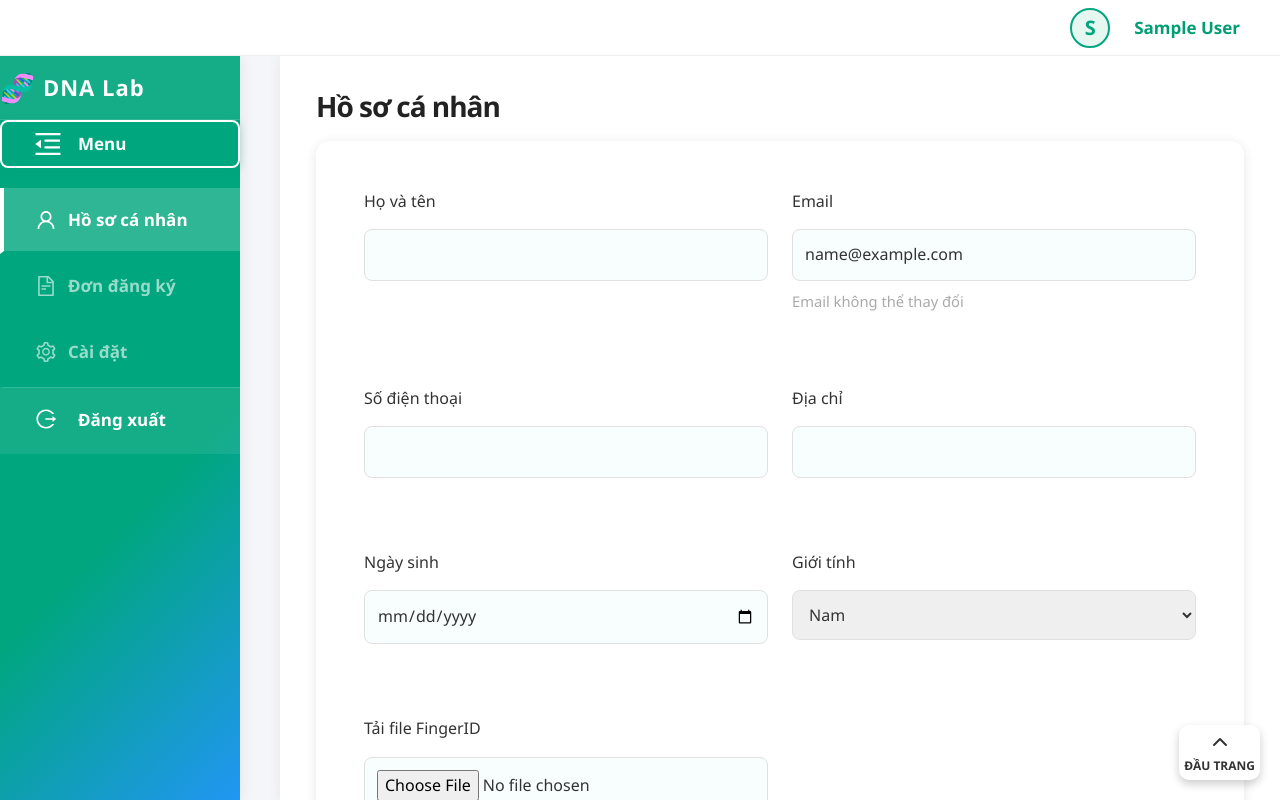
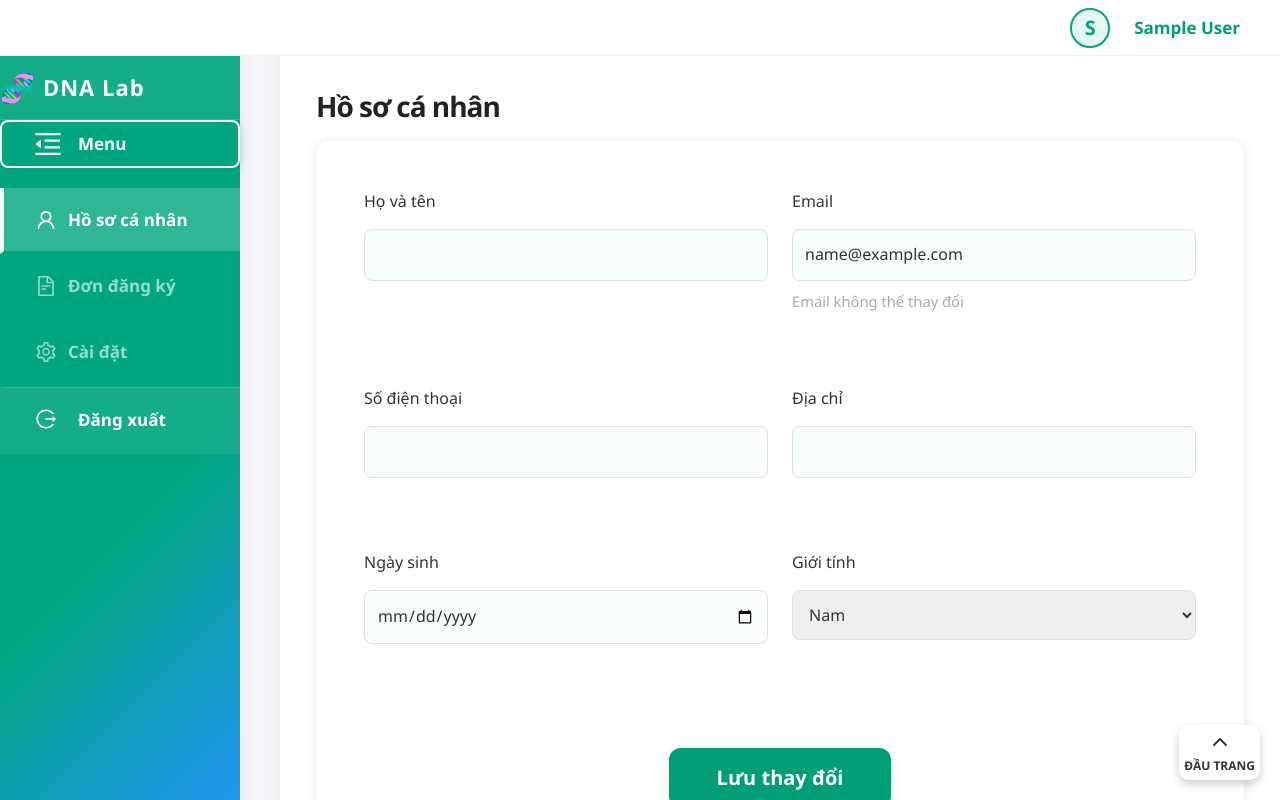
Before and after one commit to nguyenbatan21112003/DNA-Testing-Service-Management-System, a React (Vite) app: page /taikhoan in a window 1280 px wide. Built offline with nearby package versions, Linux system fonts and the light colour scheme; sample sign-in values are in the browser's storage.

Commit message:
Update loading

```diff
--- a/src/components/Manager/ManagerOverview.jsx
+++ b/src/components/Manager/ManagerOverview.jsx
@@ -4,20 +4,6 @@ import { ExperimentOutlined, CheckCircleOutlined, ClockCircleOutlined, AlertOutl
 import { useEffect, useState } from "react"
 
 const ManagerOverview = () => {
-    // Lắng nghe sự kiện storage để tự động reload dữ liệu khi localStorage thay đổi
-    useEffect(() => {
-        const handleStorageChange = (event) => {
-            if (event.key === "dna_orders") {
-                // Chỉ cập nhật lại dữ liệu, không reload trang
-                // Gọi lại hàm fetchActivities hoặc setStats nếu cần
-                fetchActivities && fetchActivities();
-                // Nếu có hàm cập nhật thống kê, gọi ở đây
-            }
-        };
-        window.addEventListener("storage", handleStorageChange);
-        return () => window.removeEventListener("storage", handleStorageChange);
-    }, []);
-
     // Dữ liệu thống kê
     const stats = [
         {
@@ -55,8 +41,7 @@ const ManagerOverview = () => {
 
     // Hàm fetch hoạt động gần đây (sau này thay bằng API thực)
     const fetchActivities = async () => {
-        // TODO: Thay thế bằng API thực khi backend sẵn sàng
-        setActivities([]); // Hiện tại chưa có dữ liệu động
+        // Hiện tại chưa có dữ liệu động
     };
 
     useEffect(() => {
@@ -72,12 +57,6 @@ const ManagerOverview = () => {
         if (diff < 86400) return `${Math.floor(diff / 3600)} giờ trước`;
         return date.toLocaleString("vi-VN");
     };
-
-    // Dữ liệu mẫu cho phản hồi khách hàng
-    const customerSatisfaction = 4.7;
-    const newFeedbackCount = 3;
-    // Dữ liệu cảnh báo
-    const overdueCount = stats.find(s => s.title === "Quá hạn")?.value || 0;
 
     return (
         <div style={{ padding: "0" }}>
--- a/src/components/Manager/ManagerReports.jsx
+++ b/src/components/Manager/ManagerReports.jsx
@@ -12,16 +12,11 @@ const ManagerReports = () => {
         customerSatisfaction: 0,
     })
     const [chartData, setChartData] = useState([])
-    const [staffPerformance, setStaffPerformance] = useState([])
     const [serviceDistribution, setServiceDistribution] = useState([])
 
-    // Lắng nghe sự kiện storage để tự động reload dữ liệu khi localStorage thay đổi
     useEffect(() => {
         const handleStorageChange = (event) => {
             if (event.key === "dna_orders") {
-                // Chỉ cập nhật lại dữ liệu, không reload trang
-                // Gọi lại hàm setReportData, setChartData, setStaffPerformance, ... nếu cần
-                // Ví dụ:
                 const orders = JSON.parse(localStorage.getItem("dna_orders") || "[]")
                 setReportData({
                     totalOrders: orders.length || 156,
@@ -29,7 +24,6 @@ const ManagerReports = () => {
                     onTimeRate: 92.3,
                     customerSatisfaction: 4.7,
                 });
-                // ... cập nhật các state khác nếu cần
             }
         };
         window.addEventListener("storage", handleStorageChange);
@@ -37,15 +31,13 @@ const ManagerReports = () => {
     }, []);
 
     useEffect(() => {
-        // Tạo dữ liệu báo cáo mẫu
         const orders = JSON.parse(localStorage.getItem("dna_orders") || "[]")
         setReportData({
             totalOrders: orders.length || 156,
-            totalRevenue: 2450000000, // 2.45 tỷ VNĐ
+            totalRevenue: 2450000000,
             onTimeRate: 92.3,
             customerSatisfaction: 4.7,
         })
-        // Biểu đồ xu hướng 12 tháng
         const monthlyData = []
         for (let i = 11; i >= 0; i--) {
             const date = new Date()
@@ -58,15 +50,12 @@ const ManagerReports = () => {
             })
         }
         setChartData(monthlyData)
-        // Phân bố loại dịch vụ (mẫu)
         setServiceDistribution([
             { name: "Xét nghiệm ADN cha con", value: 45, color: "#722ed1" },
             { name: "Xét nghiệm huyết thống", value: 25, color: "#1890ff" },
             { name: "Xét nghiệm anh em", value: 20, color: "#52c41a" },
             { name: "Xét nghiệm khác", value: 10, color: "#faad14" },
         ])
-        // Hiệu suất nhân viên - để trống, chờ API
-        setStaffPerformance([])
     }, [])
 
     const formatCurrency = (amount) => {
@@ -76,7 +65,6 @@ const ManagerReports = () => {
         }).format(amount)
     }
 
-    // Cột cho bảng hiệu suất nhân viên
     const staffColumns = [
         { title: "Nhân viên", dataIndex: "name", key: "name", render: (text) => <span><UserOutlined /> {text}</span> },
         { title: "Hoàn thành", dataIndex: "completed", key: "completed" },
@@ -153,7 +141,7 @@ const ManagerReports = () => {
             <Card title={<span style={{ color: "#722ed1" }}>Hiệu suất nhân viên</span>} style={{ marginBottom: 32 }}>
                 <Table
                     columns={staffColumns}
-                    dataSource={staffPerformance}
+                    dataSource={[]}
                     locale={{ emptyText: <Empty description="Chưa có dữ liệu nhân viên" /> }}
                     pagination={false}
                     rowKey="name"
--- a/src/components/Staff/CivilSampleCollectionForm.jsx
+++ b/src/components/Staff/CivilSampleCollectionForm.jsx
@@ -98,35 +98,6 @@ const CivilSampleCollectionForm = ({ appointmentDate }) => {
                 members: prev.members.filter((_, i) => i !== idx),
             }));
         }
-    };
-
-    // Hàm chỉ lưu draft (submit form hoặc Enter)
-    const handleSaveDraft = (e) => {
-        e.preventDefault();
-        const data = { ...form, testDate: form.testDate?.toLocaleDateString("vi-VN") };
-        const saved = JSON.parse(localStorage.getItem("civil_sample_collections") || "[]");
-        localStorage.setItem("civil_sample_collections", JSON.stringify([...saved, data]));
-        setShowSuccessOverlay(true);
-        setTimeout(() => {
-            setShowSuccessOverlay(false);
-            setForm({
-                fullName: "",
-                phone: "",
-                email: "",
-                address: "",
-                serviceType: "",
-                serviceCategory: "Dân sự",
-                sampleMethod: "center",
-                cccd: "",
-                testDate: null,
-                note: "",
-                members: [
-                    { name: "", birth: "", gender: "Nam", relation: "", sampleType: "" },
-                    { name: "", birth: "", gender: "Nam", relation: "", sampleType: "" },
-                ],
-            });
-            setErrors({});
-        }, 5000);
     };
 
     // Hàm xác nhận lấy mẫu (bấm nút)
@@ -244,7 +215,7 @@ const CivilSampleCollectionForm = ({ appointmentDate }) => {
                 </div>
             )}
             <h2 style={{ textAlign: "center", color: "#009e74", fontWeight: 800, fontSize: 32, marginBottom: 18 }}>Lấy mẫu dân sự</h2>
-            <form onSubmit={handleSaveDraft}>
+            <form onSubmit={handleConfirmSample}>
                 {/* Nhóm thông tin khách hàng */}
                 <div style={{ marginBottom: 36, background: '#f4fafe', borderRadius: 18, border: '2px solid #b6e4e0', boxShadow: '0 4px 16px #b6e4e033', padding: 32 }}>
                     <div style={{ display: 'flex', alignItems: 'center', gap: 10, marginBottom: 18 }}>
--- a/src/components/User/UserProfile.jsx
+++ b/src/components/User/UserProfile.jsx
@@ -582,36 +582,31 @@ const UserProfile = () => {
                   </select>
                 </div>
               </div>
-              <div className="form-row">
-                <div className="form-group">
-                  <label>Tải file FingerID</label>
-                  <input
-                    type="file"
-                    name="fingerIdFile"
-                    accept=".jpg,.jpeg,.png,.pdf"
-                    onChange={handleChange}
-                  />
-                  {form.fingerIdFile &&
-                    (typeof form.fingerIdFile === "string" ? (
-                      <div style={{ marginTop: 6 }}>
-                        <a
-                          href={form.fingerIdFile}
-                          target="_blank"
-                          rel="noopener noreferrer"
-                        >
-                          Xem file đã tải lên
-                        </a>
-                      </div>
-                    ) : (
-                      <div style={{ marginTop: 6 }}>
-                        {form.fingerIdFile.name}
-                      </div>
-                    ))}
-                </div>
+              <div style={{ display: 'flex', justifyContent: 'center', marginTop: 32 }}>
+                <button type="submit" className="profile-save-btn" style={{
+                  background: '#009e74',
+                  color: '#fff',
+                  border: 'none',
+                  borderRadius: 12,
+                  padding: '14px 48px',
+                  fontWeight: 700,
+                  fontSize: 20,
+                  boxShadow: '0 2px 12px #009e7422',
+                  cursor: 'pointer',
+                  transition: 'background 0.2s, box-shadow 0.2s',
+                  margin: '0 auto',
+                  display: 'block',
+                }}
+                  onMouseOver={e => {
+                    e.currentTarget.style.background = '#00c896';
+                  }}
+                  onMouseOut={e => {
+                    e.currentTarget.style.background = '#009e74';
+                  }}
+                >
+                  Lưu thay đổi
+                </button>
               </div>
-              <button type="submit" className="profile-save-btn">
-                Lưu thay đổi
-              </button>
               {success && <span className="form-success">{success}</span>}
             </form>
           )}
```
